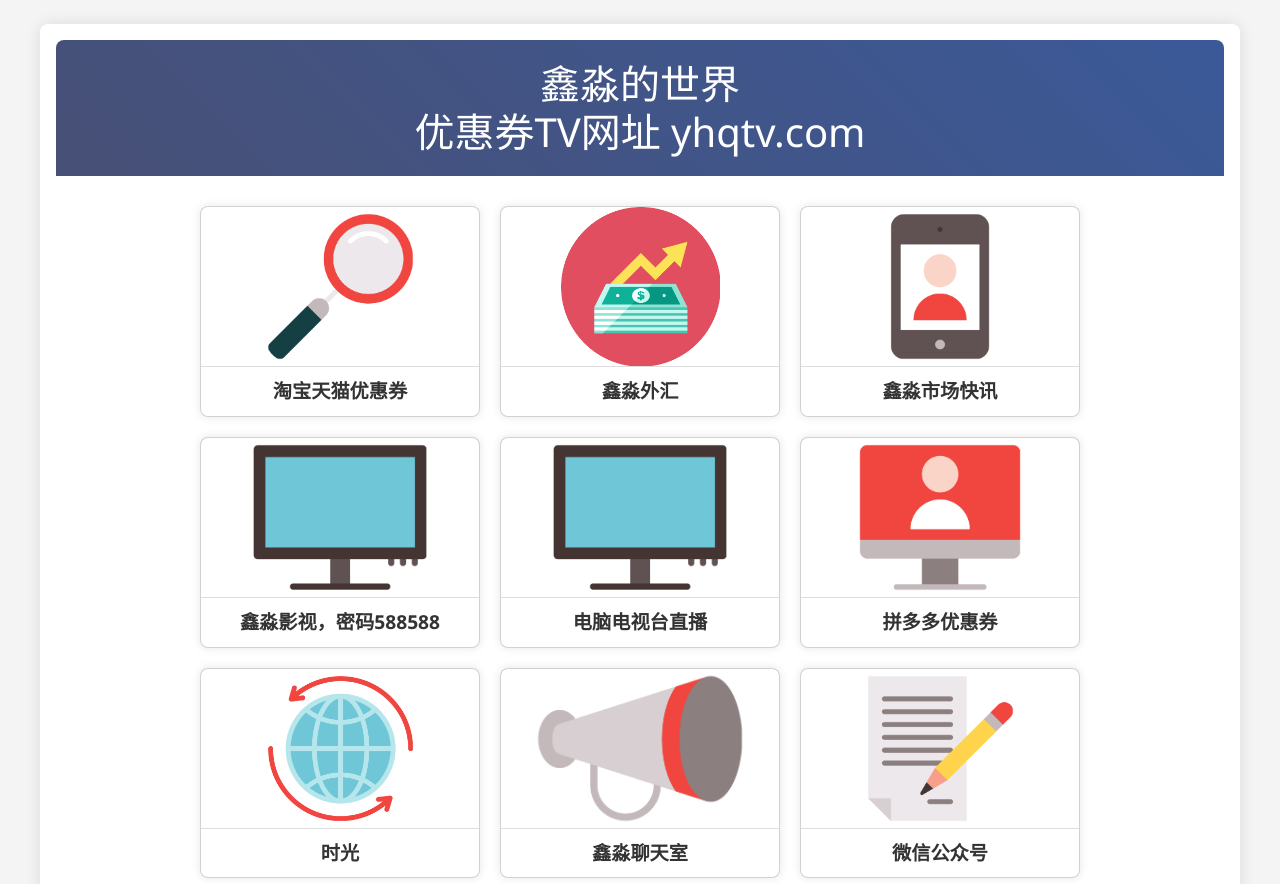
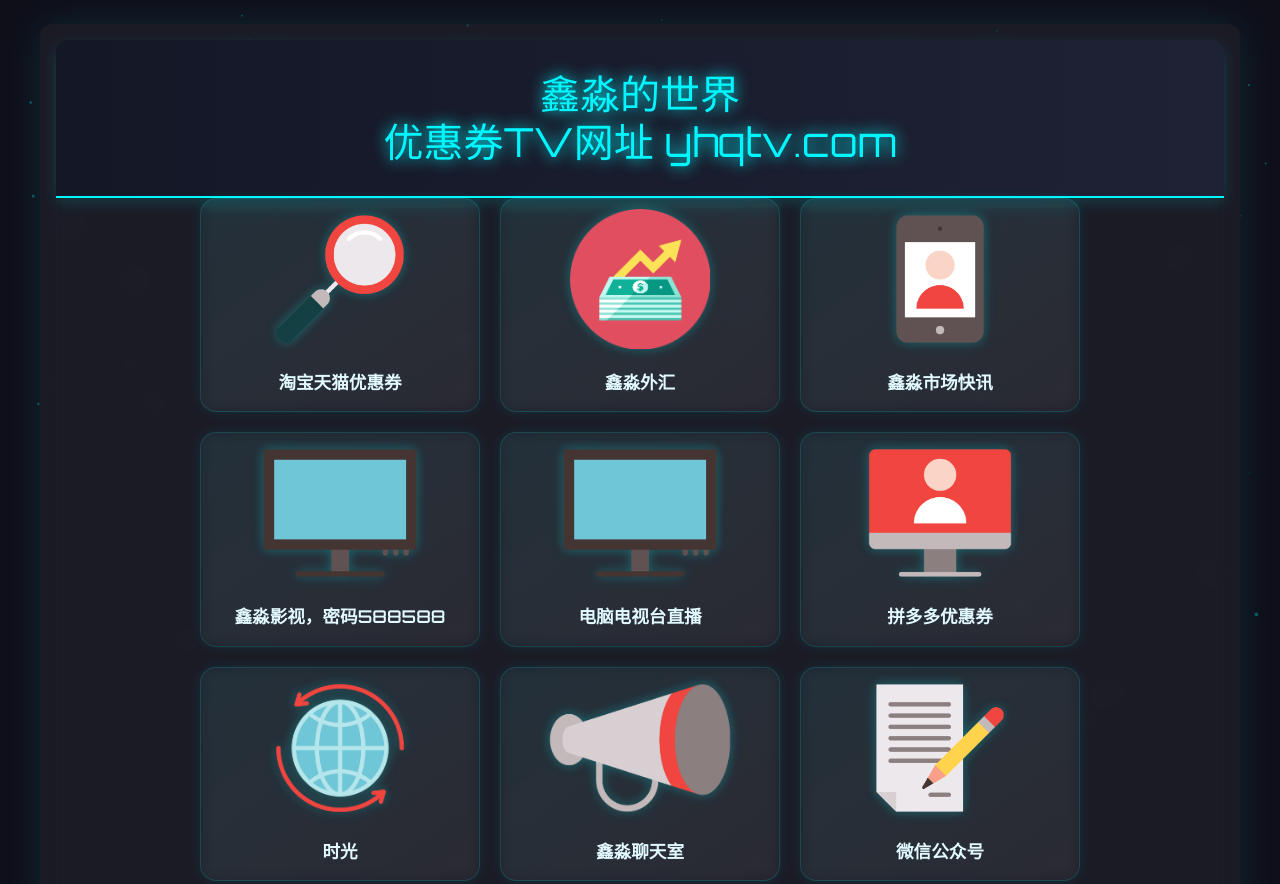
Before and after one commit to yhqtv/yhqtv, a plain HTML site: page index.html in a window 1280 px wide. Shown: the top 884 px of the page. Drawn offline with nearby package versions, Linux system fonts and the light colour scheme.

Commit message:
Update index.html

```diff
--- a/index.html
+++ b/index.html
@@ -6,46 +6,65 @@
   <meta name="viewport" content="width=device-width, initial-scale=1">
   <title>鑫淼的世界</title>
   <meta name="robots" content="noindex">
+
+  <!-- 字体 -->
+  <link href="https://fonts.googleapis.com/css2?family=Orbitron:wght@400;600&family=Roboto:wght@400;700&display=swap" rel="stylesheet">
   <link href="https://cdn.jsdelivr.net/npm/bootstrap@5.3.0/dist/css/bootstrap.min.css" rel="stylesheet">
+
   <style>
+    /* 背景动画 */
     body {
-            color: #333;
-            background-color: #f4f4f4;
-            font-family: 'Segoe UI', 'Microsoft YaHei', sans-serif;
-            font-size: 16px;
       margin: 0;
       padding: 0;
+      font-family: 'Roboto', 'Segoe UI', 'Microsoft YaHei', sans-serif;
+      background: #0f0f1a;
       overflow-x: hidden;
+      color: #eaeaea;
     }
+
+    canvas#bg {
+      position: fixed;
+      top: 0;
+      left: 0;
+      z-index: -1;
+    }
+
     a {
-            color: #333;
+      color: #00f7ff;
       text-decoration: none;
       transition: color 0.3s ease;
     }
     a:hover {
-            color: #007BFF;
+      color: #33ffff;
     }
+
     #page {
-            background-color: #fff;
-            width: 100%;
       max-width: 1200px;
       margin: 24px auto;
       padding: 16px;
-            box-shadow: 0 0 15px rgba(0, 0, 0, 0.1);
-            border-radius: 8px;
+      background: rgba(255, 255, 255, 0.05);
+      backdrop-filter: blur(12px);
+      box-shadow: 0 0 40px rgba(0, 255, 255, 0.1);
+      border-radius: 12px;
     }
+
     #header {
-            padding: 20px 0;
       text-align: center;
-            background: linear-gradient(45deg, #475076, #3b5998);
-            color: #fff;
-            margin-bottom: 30px;
-            border-radius: 8px 8px 0 0;
+      background: linear-gradient(90deg, #141726, #1e2235);
+      border-bottom: 2px solid #00f7ff;
+      box-shadow: 0 5px 15px rgba(0, 255, 255, 0.15);
+      border-radius: 12px 12px 0 0;
+      padding: 30px 0;
     }
+
     #header h2 {
       margin: 0;
       font-size: 2.5rem;
+      font-family: 'Orbitron', sans-serif;
+      color: #00f7ff;
+      text-shadow: 0 0 15px #00f7ff;
     }
+
     #content {
       display: flex;
       flex-wrap: wrap;
@@ -53,56 +72,79 @@
       gap: 20px;
       margin-bottom: 30px;
     }
+
     .card {
       width: 280px;
-            background-color: #fff;
-            border-radius: 8px;
-            box-shadow: 0 0 10px rgba(0, 0, 0, 0.1);
+      background: linear-gradient(145deg, rgba(0, 255, 255, 0.05), rgba(255, 255, 255, 0.02));
+      backdrop-filter: blur(8px);
+      border-radius: 16px;
+      border: 1px solid rgba(0, 255, 255, 0.15);
+      box-shadow: 0 0 12px rgba(0, 255, 255, 0.1);
       overflow: hidden;
       text-align: center;
-            transition: transform 0.3s ease;
+      transition: all 0.4s ease;
+      position: relative;
     }
+
     .card:hover {
-            transform: translateY(-10px);
+      transform: translateY(-10px) scale(1.02);
+      box-shadow: 0 0 30px rgba(0, 255, 255, 0.4);
+      border: 1px solid rgba(0, 255, 255, 0.4);
     }
+
     .card img {
       width: 100%;
       height: auto;
       max-height: 160px;
       object-fit: contain;
-            border-bottom: 1px solid #ddd;
+      padding: 10px;
+      filter: drop-shadow(0 0 6px rgba(0, 255, 255, 0.3));
+      transition: filter 0.4s ease;
     }
+
+    .card:hover img {
+      filter: drop-shadow(0 0 12px #00ffff);
+    }
+
     .card b {
       display: block;
-            margin: 10px 0;
-            font-size: 1.2rem;
-            color: #333;
+      margin: 10px 0 16px;
+      font-size: 1.1rem;
+      color: #e1f9ff;
+      font-family: 'Orbitron', sans-serif;
     }
+
     #footer {
-            color: #888;
-            background: #f9f9f9;
-            padding: 15px;
-            border-top: 1px solid #eee;
+      text-align: center;
       font-size: 0.9em;
-            text-align: center;
-            border-radius: 0 0 8px 8px;
+      padding: 20px;
+      color: #aaa;
+      background: rgba(255, 255, 255, 0.04);
+      border-top: 1px solid rgba(0, 255, 255, 0.2);
+      border-radius: 0 0 12px 12px;
+      box-shadow: 0 -2px 10px rgba(0, 255, 255, 0.1);
     }
+
     #footer a {
-            color: #007BFF;
+      color: #00f7ff;
     }
+
     @media (max-width: 576px) {
       .card {
-                width: calc(33.333% - 20px); /* 每行显示三个卡片 */
+        width: 90%;
       }
     }
   </style>
 </head>
 <body>
+  <canvas id="bg"></canvas>
+
   <div id="page">
-        <div id="header" class="status3xx">
+    <div id="header">
       <h2>鑫淼的世界</h2>
       <h2>优惠券TV网址 yhqtv.com</h2>
     </div>
+
     <div id="content">
       <a href="http://fxmnm.yhzu.cn" target="_blank" class="card">
         <img src="./images/heji/yz.png" alt="淘宝天猫优惠券">
@@ -157,6 +199,7 @@
         <b>给我写信</b>
       </a>
     </div>
+
     <div id="footer">
       <p>优惠券TV - 鑫淼科技 出品</p>
       <p>http://yhqtv.com</p>
@@ -164,6 +207,50 @@
       <p>关注后即可获得优惠券软件二维码</p>
     </div>
   </div>
+
+  <!-- 背景粒子动画（Canvas） -->
+  <script>
+    const canvas = document.getElementById('bg');
+    const ctx = canvas.getContext('2d');
+    let width, height;
+    let particles = [];
+
+    function resize() {
+      width = canvas.width = window.innerWidth;
+      height = canvas.height = window.innerHeight;
+    }
+    window.addEventListener('resize', resize);
+    resize();
+
+    for (let i = 0; i < 120; i++) {
+      particles.push({
+        x: Math.random() * width,
+        y: Math.random() * height,
+        r: Math.random() * 1.5 + 0.5,
+        dx: (Math.random() - 0.5) * 0.5,
+        dy: (Math.random() - 0.5) * 0.5
+      });
+    }
+
+    function draw() {
+      ctx.clearRect(0, 0, width, height);
+      ctx.fillStyle = 'rgba(0,255,255,0.3)';
+      particles.forEach(p => {
+        p.x += p.dx;
+        p.y += p.dy;
+        if (p.x < 0 || p.x > width) p.dx *= -1;
+        if (p.y < 0 || p.y > height) p.dy *= -1;
+        ctx.beginPath();
+        ctx.arc(p.x, p.y, p.r, 0, 2 * Math.PI);
+        ctx.fill();
+      });
+      requestAnimationFrame(draw);
+    }
+
+    draw();
+  </script>
+
+  <!-- Bootstrap JS -->
   <script src="https://cdn.jsdelivr.net/npm/@popperjs/core@2.11.6/dist/umd/popper.min.js"></script>
   <script src="https://cdn.jsdelivr.net/npm/bootstrap@5.3.0/dist/js/bootstrap.min.js"></script>
 </body>
```
Lines whose indentation alone changed are shown as unchanged.
